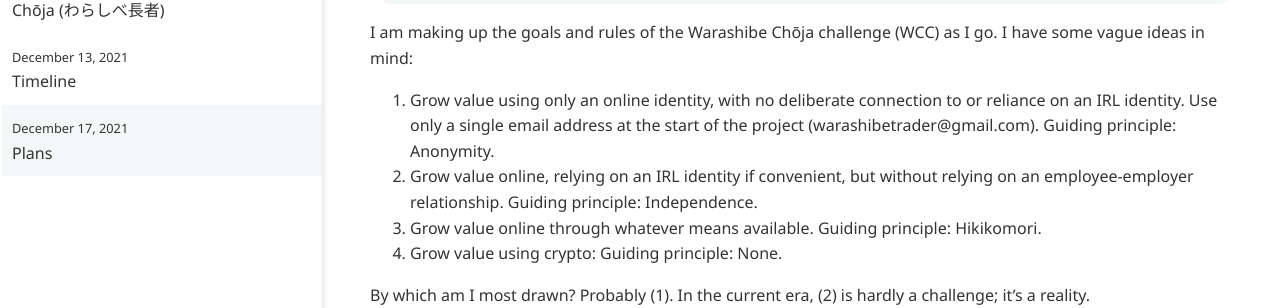
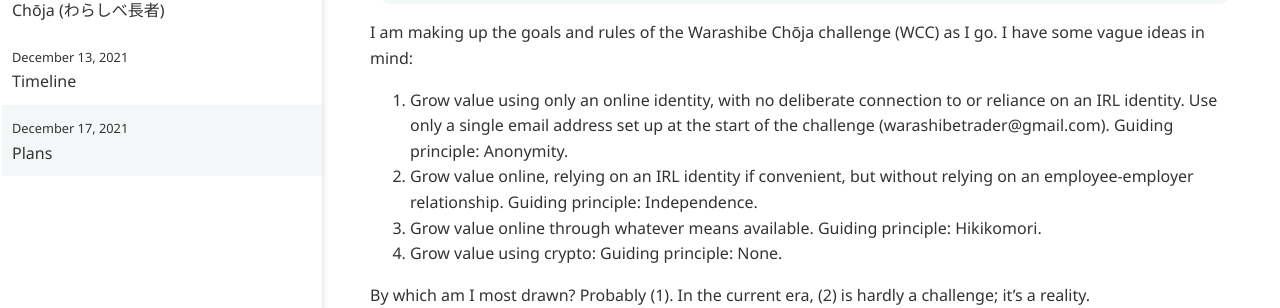
Before and after one commit to warashibetrader/warashibetrader.github.io, a Jekyll site: the page built from _posts/2021-12-17-plans.md, in a window 1280 px wide. Shown: the part 179-487 px from the top of the page. Built offline with Jekyll 4.4.1, drawn with Linux system fonts in a browser that asks for light colours.

Commit message:
Update 2021-12-17-plans.md

```diff
--- a/_posts/2021-12-17-plans.md
+++ b/_posts/2021-12-17-plans.md
@@ -6,7 +6,7 @@ title: "Plans"
 
 I am making up the goals and rules of the Warashibe Chōja challenge (WCC) as I go. I have some vague ideas in mind:
 
-1. Grow value using only an online identity, with no deliberate connection to or reliance on an IRL identity. Use only a single email address at the start of the project (warashibetrader@gmail.com). Guiding principle: Anonymity.
+1. Grow value using only an online identity, with no deliberate connection to or reliance on an IRL identity. Use only a single email address set up at the start of the challenge (warashibetrader@gmail.com). Guiding principle: Anonymity.
 2. Grow value online, relying on an IRL identity if convenient, but without relying on an employee-employer relationship. Guiding principle: Independence.
 3. Grow value online through whatever means available. Guiding principle: Hikikomori.
 4. Grow value using crypto: Guiding principle: None.
```
